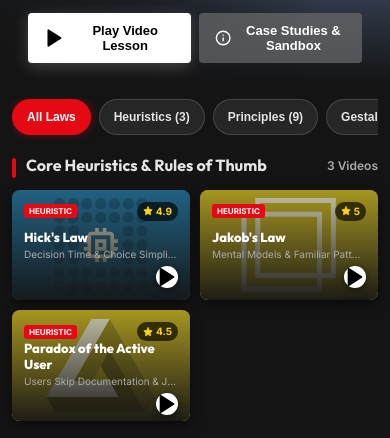
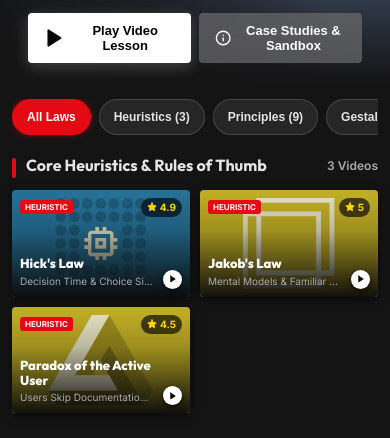
Before and after one commit to jankikunj537-nidhi/UX-Laws-Netflix-Style-Dashboard, a website built with Vite: page index.html in a window 390 px wide. Shown: the part 356-794 px from the top of the page. Built offline with nearby package versions, Linux system fonts and the light colour scheme.

Commit message:
style: refine mobile Netflix cards

```diff
--- a/src/style.css
+++ b/src/style.css
@@ -1645,7 +1645,7 @@ button, a, input, select, .pill-btn, .nav-link, .card-item, .modal-tab-btn {
     white-space: nowrap;
   }
 
-  /* --- CARDS: 2-column grid on mobile instead of tiny scroll --- */
+  /* --- CARDS: compact, image-led Netflix-style tiles --- */
   .carousel-container {
     overflow: visible;
   }
@@ -1665,9 +1665,11 @@ button, a, input, select, .pill-btn, .nav-link, .card-item, .modal-tab-btn {
   .card-item {
     width: 100%;
     height: 0;
-    padding-bottom: 62%; /* maintain 16:10 ratio */
+    padding-bottom: 60%; /* compact, consistent 5:3 card ratio */
     position: relative;
-    border-radius: 8px;
+    border-radius: 4px;
+    background: #181818;
+    box-shadow: 0 3px 10px rgba(0, 0, 0, 0.55);
   }
   .card-item:hover {
     transform: none; /* disable scale hover on mobile */
@@ -1678,21 +1680,44 @@ button, a, input, select, .pill-btn, .nav-link, .card-item, .modal-tab-btn {
     width: 100%;
     height: 100%;
   }
+  .card-overlay {
+    padding: 8px;
+    background: linear-gradient(180deg, rgba(0, 0, 0, 0.08) 5%, rgba(0, 0, 0, 0.24) 38%, rgba(10, 10, 10, 0.96) 100%);
+  }
+  .card-bottom-info {
+    min-width: 0;
+    padding-right: 28px; /* keep title text clear of the pinned play control */
+  }
   .card-title {
     font-size: 13px;
+    line-height: 1.15;
+    margin-bottom: 3px;
+    display: -webkit-box;
+    -webkit-line-clamp: 2;
+    -webkit-box-orient: vertical;
+    overflow: hidden;
   }
   .card-subtitle {
     font-size: 10px;
-    margin-bottom: 4px;
+    margin-bottom: 0;
   }
   .card-quick-meta {
-    font-size: 10px;
-    gap: 6px;
+    position: static;
   }
   .card-play-icon {
-    width: 22px;
-    height: 22px;
-    font-size: 10px;
+    position: absolute;
+    right: 8px;
+    bottom: 8px;
+    width: 19px;
+    height: 19px;
+    font-size: 8px;
+    margin-left: 0;
+    border: 1px solid rgba(255, 255, 255, 0.25);
+    box-shadow: 0 2px 6px rgba(0, 0, 0, 0.65);
+  }
+  .card-play-icon svg {
+    width: 8px;
+    height: 8px;
   }
   .card-badge {
     font-size: 8px;
```
